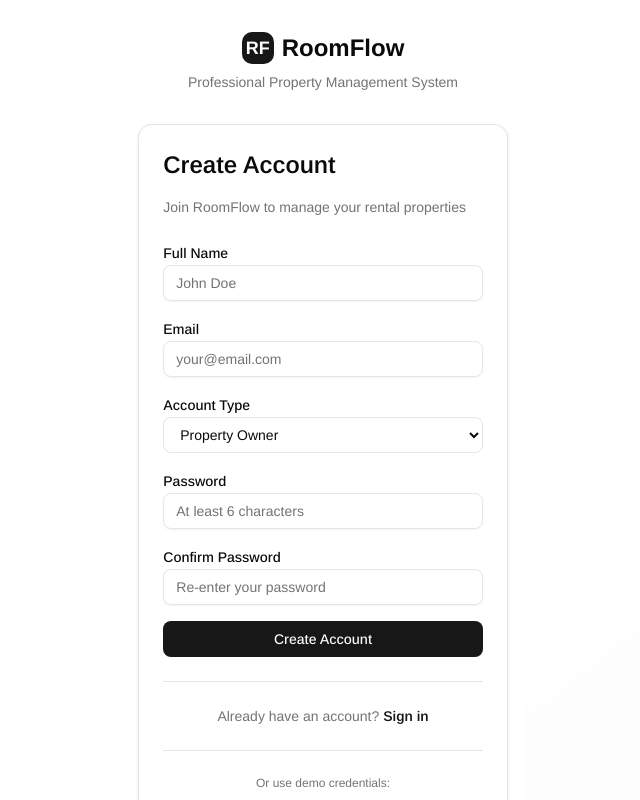
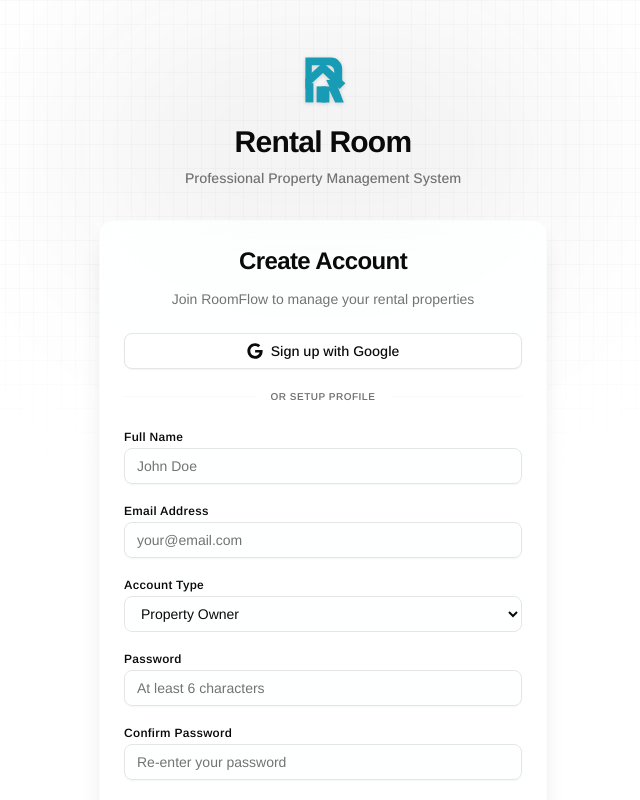
Before and after one commit to kimthuyveng20/rental-room, a Next.js app: page /register in a window 1280 px wide. Shown: the top 800 px of the page, without its empty margins (317-957 px from the left). Built offline with nearby package versions, Linux system fonts and the light colour scheme; no server answers; a web font is replaced by a local one.

Commit message:
Update auth account

```diff
--- a/package.json
+++ b/package.json
@@ -61,6 +61,7 @@
     "next-auth": "^4.24.14",
     "next-intl": "^4.13.0",
     "next-themes": "^0.4.6",
+    "nodemailer": "^9.0.0",
     "pg": "^8.21.0",
     "postgres": "^3.4.9",
     "react": "19.2.4",
@@ -80,6 +81,7 @@
   "devDependencies": {
     "@tailwindcss/postcss": "^4",
     "@types/node": "^20",
+    "@types/nodemailer": "^8.0.1",
     "@types/pg": "^8.20.0",
     "@types/react": "^19",
     "@types/react-dom": "^19",
--- a/src/app/(auth)/layout.tsx
+++ b/src/app/(auth)/layout.tsx
@@ -1,34 +1,65 @@
-import { ReactNode } from 'react';
+'use client';
+
+import { ReactNode, useState, useEffect } from 'react';
+import Image from 'next/image';
 
 export default function AuthLayout({ children }: { children: ReactNode }) {
+  // Initialize to empty string to ensure Server and Client match on first load
+  const [currentYear, setCurrentYear] = useState<string | number>('');
+
+  useEffect(() => {
+    // This runs strictly on the client after mounting, updating the date safely
+    setCurrentYear(new Date().getFullYear());
+  }, []);
+
   return (
-    <div className="min-h-screen bg-gradient-to-br from-background via-background to-muted/30 flex flex-col">
-      {/* Header */}
-      <div className="flex-1 flex flex-col">
-        <div className="pt-8 px-4 text-center">
-          <div className="flex items-center justify-center gap-2 mb-2">
-            <div className="w-8 h-8 bg-primary rounded-lg flex items-center justify-center">
-              <span className="text-white font-bold text-lg">RF</span>
-            </div>
-            <h1 className="text-2xl font-bold text-foreground">RoomFlow</h1>
+    <div className="relative  bg-background flex flex-col justify-between overflow-hidden">
+      {/* Subtle Background Decorative Gradients & Grid */}
+      <div
+        className="absolute inset-0 bg-[linear-gradient(to_right,#8080800a_1px,transparent_1px),linear-gradient(to_bottom,#8080800a_1px,transparent_1px)] bg-[size:14px_24px] [mask-image:radial-gradient(ellipse_60%_50%_at_50%_0%,#000_70%,transparent_100%)] pointer-events-none"
+        aria-hidden="true"
+      />
+      <div
+        className="absolute top-0 left-1/2 -translate-x-1/2 w-[500px] h-[300px] bg-primary/5 blur-[80px] rounded-full pointer-events-none"
+        aria-hidden="true"
+      />
+
+      {/* Header Section */}
+      <header className="pt-12 pb-4 px-4 text-center z-10 animate-in fade-in slide-in-from-top-4 duration-500">
+        <div className="flex flex-col items-center justify-center gap-3 mb-2">
+          {/* Logo Wrapper Container */}
+          <div className="relative drop-shadow-sm transition-transform hover:scale-105 duration-300">
+            <Image
+              src="/rental-logo.svg"
+              alt="Rental Room Logo"
+              width={64}
+              height={64}
+              priority
+              className="object-contain"
+            />
           </div>
-          <p className="text-muted-foreground text-sm">
-            Professional Property Management System
-          </p>
+          <h1 className="text-3xl font-extrabold tracking-tight text-foreground bg-clip-text">
+            Rental Room
+          </h1>
         </div>
+        <p className="text-muted-foreground text-sm max-w-xs mx-auto font-medium">
+          Professional Property Management System
+        </p>
+      </header>
 
-        {/* Content */}
-        <div className="flex-1 flex items-center justify-center p-4">
+      {/* Main Form Content */}
+      <main className="flex-1 flex items-center justify-center p-4 z-10 animate-in fade-in zoom-in-95 duration-500">
+        <div className="w-full max-w-md transition-all duration-300">
           {children}
         </div>
-      </div>
+      </main>
 
-      {/* Footer */}
-      <div className="py-6 px-4 text-center border-t">
-        <p className="text-xs text-muted-foreground">
-          © 2024 RoomFlow. All rights reserved.
+      {/* Footer Section */}
+      <footer className="py-6 px-4 text-center border-t bg-muted/20 backdrop-blur-sm z-10">
+        <p className="text-xs text-muted-foreground/80 tracking-wide font-medium">
+          &copy; {currentYear} Rental Room. All rights reserved.
         </p>
-      </div>
+      </footer>
     </div>
   );
 }
--- a/src/app/(auth)/login/page.tsx
+++ b/src/app/(auth)/login/page.tsx
@@ -8,22 +8,25 @@
 import { Input } from '@/src/components/ui/input';
 import { Card, CardContent, CardDescription, CardHeader, CardTitle } from '@/src/components/ui/card';
 import { Alert, AlertDescription } from '@/src/components/ui/alert';
-import { AlertCircle } from 'lucide-react';
+import { AlertCircle, CheckCircle } from 'lucide-react';
 
 export default function SignIn() {
   const router = useRouter();
   const [email, setEmail] = useState('');
   const [password, setPassword] = useState('');
   const [isLoading, setIsLoading] = useState(false);
+  const [isGoogleLoading, setIsGoogleLoading] = useState(false);
   const [error, setError] = useState('');
+  const [success, setSuccess] = useState('');
 
-  const handleSubmit = async (e: React.FormEvent) => {
+  // Handle Standard Credentials Login
+  const handleCredentialsSubmit = async (e: React.FormEvent) => {
     e.preventDefault();
     setIsLoading(true);
     setError('');
+    setSuccess('');
 
     try {
-      // .toLowerCase().trim() ensures spacing issues or accidental caps don't reject valid users
       const result = await signIn('credentials', {
         email: email.toLowerCase().trim(),
         password,
@@ -31,11 +34,10 @@
       });
 
       if (result?.error) {
-        // Keeps errors vague for production security (don't tell attackers if the email exists)
         setError('Invalid email or password');
       } else if (result?.ok) {
         router.push('/dashboard');
-        router.refresh(); // Forces Next.js to re-verify the active layout session
+        router.refresh();
       }
     } catch (err) {
       setError('An error occurred. Please try again.');
@@ -44,8 +46,49 @@
     }
   };
 
+  // Handle Email Magic Link / Code Login
+  const handleEmailMagicLinkSubmit = async () => {
+    if (!email || !email.includes('@')) {
+      setError('Please enter a valid email address first.');
+      return;
+    }
+    setIsLoading(true);
+    setError('');
+    setSuccess('');
+
+    try {
+      const result = await signIn('email', {
+        email: email.toLowerCase().trim(),
+        redirect: false,
+      });
+
+      if (result?.error) {
+        setError('Could not send verification email. Please try again.');
+      } else if (result?.ok) {
+        setSuccess('A verification link has been sent to your email address!');
+      }
+    } catch (err) {
+      setError('An error occurred. Please try again.');
+    } finally {
+      setIsLoading(false);
+    }
+  };
+
+  // Handle Google OAuth Login
+  const handleGoogleSignIn = async () => {
+    setIsGoogleLoading(true);
+    setError('');
+    try {
+      // Directs user straight to Google account chooser, then back to dashboard
+      await signIn('google', { callbackUrl: '/dashboard' });
+    } catch (err) {
+      setError('Failed to authenticate with Google.');
+      setIsGoogleLoading(false);
+    }
+  };
+
   return (
-    <div className="min-h-screen bg-background flex items-center justify-center p-4">
+    <div className="bg-background flex items-center justify-center p-4">
       <div className="w-full max-w-md">
         <Card>
           <CardHeader className="space-y-2">
@@ -54,8 +97,28 @@
               Sign in to your Rental Management account
             </CardDescription>
           </CardHeader>
-          <CardContent>
-            <form onSubmit={handleSubmit} className="space-y-4">
+          <CardContent className="space-y-4">
+
+            {/* Google Authentication Button */}
+            <Button
+              type="button"
+              variant="outline"
+              className="w-full flex items-center justify-center gap-2"
+              onClick={handleGoogleSignIn}
+              disabled={isLoading || isGoogleLoading}
+            >
+              <svg className="h-4 w-4" aria-hidden="true" focusable="false" data-prefix="fab" data-icon="google" role="img" xmlns="http://www.w3.org/2000/svg" viewBox="0 0 488 512">
+                <path fill="currentColor" d="M488 261.8C488 403.3 391.1 504 248 504 110.8 504 0 393.2 0 256S110.8 8 248 8c66.8 0 123 24.5 166.3 64.9l-67.5 64.9C258.5 52.6 94.3 116.6 94.3 256c0 86.5 69.1 156.6 153.7 156.6 98.2 0 135-70.4 140.8-106.9H248v-85.3h236.1c2.3 12.7 3.9 24.9 3.9 41.4z"></path>
+              </svg>
+              {isGoogleLoading ? 'Connecting...' : 'Continue with Google'}
+            </Button>
+
+            <div className="relative flex items-center py-2">
+              <div className="flex-grow border-t border-muted" />
+              <span className="flex-shrink mx-4 text-xs uppercase text-muted-foreground">Or securely use</span>
+              <div className="flex-grow border-t border-muted" />
+            </div>
+
             {error && (
               <Alert variant="destructive">
                 <AlertCircle className="h-4 w-4" />
@@ -63,11 +126,16 @@
               </Alert>
             )}
 
+            {success && (
+              <Alert className="border-green-600 bg-green-50">
+                <CheckCircle className="h-4 w-4 text-green-600" />
+                <AlertDescription className="text-green-800">{success}</AlertDescription>
+              </Alert>
+            )}
+
+            <form onSubmit={handleCredentialsSubmit} className="space-y-4">
               <div className="space-y-2">
-                <label
-                  htmlFor="email"
-                  className="text-sm font-medium text-foreground"
-                >
+                <label htmlFor="email" className="text-sm font-medium text-foreground">
                   Email
                 </label>
                 <Input
@@ -76,38 +144,41 @@
                   placeholder="name@example.com"
                   value={email}
                   onChange={(e) => setEmail(e.target.value)}
-                  disabled={isLoading}
+                  disabled={isLoading || isGoogleLoading}
                   required
                 />
               </div>
 
               <div className="space-y-2">
-                <div className="flex items-center justify-between">
-                  <label
-                    htmlFor="password"
-                    className="text-sm font-medium text-foreground"
-                  >
+                <label htmlFor="password" className="text-sm font-medium text-foreground">
                   Password
                 </label>
-                </div>
                 <Input
                   id="password"
                   type="password"
                   placeholder="••••••••"
                   value={password}
                   onChange={(e) => setPassword(e.target.value)}
-                  disabled={isLoading}
-                  required
+                  disabled={isLoading || isGoogleLoading}
                 />
               </div>
 
+              <div className="grid grid-cols-2 gap-2 pt-2">
                 <Button
                   type="submit"
-                className="w-full"
-                disabled={isLoading}
+                  disabled={isLoading || isGoogleLoading || !password}
                 >
-                {isLoading ? 'Signing in...' : 'Sign In'}
+                  {isLoading ? 'Signing in...' : 'With Password'}
                 </Button>
+                <Button
+                  type="button"
+                  variant="secondary"
+                  onClick={handleEmailMagicLinkSubmit}
+                  disabled={isLoading || isGoogleLoading}
+                >
+                  Send Sign-In Code
+                </Button>
+              </div>
             </form>
 
             <div className="mt-6 pt-6 border-t text-center">
--- a/src/app/(auth)/register/page.tsx
+++ b/src/app/(auth)/register/page.tsx
@@ -8,7 +8,7 @@
 import { Input } from '@/src/components/ui/input';
 import { Card, CardContent, CardDescription, CardHeader, CardTitle } from '@/src/components/ui/card';
 import { Alert, AlertDescription } from '@/src/components/ui/alert';
-import { AlertCircle, CheckCircle } from 'lucide-react';
+import { AlertCircle, CheckCircle, LoaderCircle } from 'lucide-react';
 
 type UserRole = 'owner' | 'tenant' | 'admin';
 
@@ -22,6 +22,7 @@
     role: 'owner' as UserRole,
   });
   const [isLoading, setIsLoading] = useState(false);
+  const [isGoogleLoading, setIsGoogleLoading] = useState(false);
   const [error, setError] = useState('');
   const [success, setSuccess] = useState('');
 
@@ -31,32 +32,38 @@
     setError('');
   };
 
+  const handleGoogleSignIn = async () => {
+    setIsGoogleLoading(true);
+    setError('');
+    try {
+      await signIn('google', { callbackUrl: '/dashboard' });
+    } catch (err) {
+      setError('Failed to authenticate with Google.');
+      setIsGoogleLoading(false);
+    }
+  };
+
   const validateForm = () => {
     if (!formData.email || !formData.password || !formData.fullName || !formData.confirmPassword) {
       setError('All fields are required');
       return false;
     }
-
     if (formData.email.length < 3 || !formData.email.includes('@')) {
       setError('Please enter a valid email address');
       return false;
     }
-
     if (formData.password.length < 6) {
       setError('Password must be at least 6 characters');
       return false;
     }
-
     if (formData.password !== formData.confirmPassword) {
       setError('Passwords do not match');
       return false;
     }
-
     if (formData.fullName.length < 2) {
       setError('Full name must be at least 2 characters');
       return false;
     }
-
     return true;
   };
 
@@ -65,19 +72,14 @@
     setError('');
     setSuccess('');
 
-    if (!validateForm()) {
-      return;
-    }
+    if (!validateForm()) return;
 
     setIsLoading(true);
 
     try {
-      // 1. Call your real backend registration API
       const response = await fetch('/api/auth/register', {
         method: 'POST',
-        headers: {
-          'Content-Type': 'application/json',
-        },
+        headers: { 'Content-Type': 'application/json' },
         body: JSON.stringify({
           email: formData.email,
           password: formData.password,
@@ -94,7 +96,6 @@
 
       setSuccess('Account created successfully! Logging you in...');
 
-      // 2. Automatically log them in with NextAuth credentials provider
       const result = await signIn('credentials', {
         email: formData.email.toLowerCase().trim(),
         password: formData.password,
@@ -118,36 +119,58 @@
   };
 
   return (
-    <div className="min-h-screen bg-background flex items-center justify-center p-4">
-      <div className="w-full max-w-md">
-        <Card>
-          <CardHeader className="space-y-2">
-            <CardTitle className="text-2xl">Create Account</CardTitle>
-            <CardDescription>
+    <Card className="w-full border-muted/40 shadow-xl bg-card/70 backdrop-blur-md">
+      <CardHeader className="space-y-1">
+        <CardTitle className="text-2xl font-bold tracking-tight text-center">Create Account</CardTitle>
+        <CardDescription className="text-center">
           Join RoomFlow to manage your rental properties
         </CardDescription>
       </CardHeader>
-          <CardContent>
-            <form onSubmit={handleSubmit} className="space-y-4">
+      <CardContent className="space-y-4">
+
+        {/* Google Signup Shortcut */}
+        <Button
+          type="button"
+          variant="outline"
+          className="w-full flex items-center justify-center gap-2 hover:bg-muted/50 transition-colors"
+          onClick={handleGoogleSignIn}
+          disabled={isLoading || isGoogleLoading}
+        >
+          {isGoogleLoading ? (
+            <LoaderCircle className="h-4 w-4 animate-spin text-muted-foreground" />
+          ) : (
+            <svg className="h-4 w-4" aria-hidden="true" focusable="false" data-prefix="fab" data-icon="google" role="img" xmlns="http://www.w3.org/2000/svg" viewBox="0 0 488 512">
+              <path fill="currentColor" d="M488 261.8C488 403.3 391.1 504 248 504 110.8 504 0 393.2 0 256S110.8 8 248 8c66.8 0 123 24.5 166.3 64.9l-67.5 64.9C258.5 52.6 94.3 116.6 94.3 256c0 86.5 69.1 156.6 153.7 156.6 98.2 0 135-70.4 140.8-106.9H248v-85.3h236.1c2.3 12.7 3.9 24.9 3.9 41.4z"></path>
+            </svg>
+          )}
+          {isGoogleLoading ? 'Connecting...' : 'Sign up with Google'}
+        </Button>
+
+        <div className="relative flex items-center py-1">
+          <div className="flex-grow border-t border-muted/60" />
+          <span className="flex-shrink mx-4 text-[10px] font-semibold tracking-wider uppercase text-muted-foreground">
+            Or setup profile
+          </span>
+          <div className="flex-grow border-t border-muted/60" />
+        </div>
+
+        <form onSubmit={handleSubmit} className="space-y-3.5">
           {error && (
-                <Alert variant="destructive">
+            <Alert variant="destructive" className="py-2 px-3 animate-in fade-in duration-200">
               <AlertCircle className="h-4 w-4" />
-                  <AlertDescription>{error}</AlertDescription>
+              <AlertDescription className="text-xs">{error}</AlertDescription>
             </Alert>
           )}
 
           {success && (
-                <Alert className="border-green-600 bg-green-50">
-                  <CheckCircle className="h-4 w-4 text-green-600" />
-                  <AlertDescription className="text-green-800">{success}</AlertDescription>
+            <Alert className="border-green-600/30 bg-green-500/10 py-2 px-3 animate-in fade-in duration-200">
+              <CheckCircle className="h-4 w-4 text-green-600 dark:text-green-400" />
+              <AlertDescription className="text-xs text-green-700 dark:text-green-300">{success}</AlertDescription>
             </Alert>
           )}
 
-              <div className="space-y-2">
-                <label
-                  htmlFor="fullName"
-                  className="text-sm font-medium text-foreground"
-                >
+          <div className="space-y-1.5">
+            <label htmlFor="fullName" className="text-xs font-semibold tracking-wide text-foreground">
               Full Name
             </label>
             <Input
@@ -157,17 +180,15 @@
               name="fullName"
               value={formData.fullName}
               onChange={handleChange}
-                  disabled={isLoading}
+              disabled={isLoading || isGoogleLoading}
               required
+              className="bg-background/50"
             />
           </div>
 
-              <div className="space-y-2">
-                <label
-                  htmlFor="email"
-                  className="text-sm font-medium text-foreground"
-                >
-                  Email
+          <div className="space-y-1.5">
+            <label htmlFor="email" className="text-xs font-semibold tracking-wide text-foreground">
+              Email Address
             </label>
             <Input
               id="email"
@@ -176,16 +197,14 @@
               name="email"
               value={formData.email}
               onChange={handleChange}
-                  disabled={isLoading}
+              disabled={isLoading || isGoogleLoading}
               required
+              className="bg-background/50"
             />
           </div>
 
-              <div className="space-y-2">
-                <label
-                  htmlFor="role"
-                  className="text-sm font-medium text-foreground"
-                >
+          <div className="space-y-1.5">
+            <label htmlFor="role" className="text-xs font-semibold tracking-wide text-foreground">
               Account Type
             </label>
             <select
@@ -193,8 +212,8 @@
               name="role"
               value={formData.role}
               onChange={handleChange}
-                  disabled={isLoading}
-                  className="w-full px-3 py-2 border border-input bg-background rounded-md text-sm ring-offset-background placeholder:text-muted-foreground focus:outline-none focus:ring-2 focus:ring-ring focus:ring-offset-2 disabled:cursor-not-allowed disabled:opacity-50"
+              disabled={isLoading || isGoogleLoading}
+              className="w-full px-3 py-2 border border-input bg-background/50 rounded-md text-sm ring-offset-background placeholder:text-muted-foreground focus:outline-none focus:ring-2 focus:ring-ring focus:ring-offset-2 disabled:cursor-not-allowed disabled:opacity-50 transition-shadow"
             >
               <option value="owner">Property Owner</option>
               <option value="tenant">Tenant</option>
@@ -202,11 +221,8 @@
             </select>
           </div>
 
-              <div className="space-y-2">
-                <label
-                  htmlFor="password"
-                  className="text-sm font-medium text-foreground"
-                >
+          <div className="space-y-1.5">
+            <label htmlFor="password" className="text-xs font-semibold tracking-wide text-foreground">
               Password
             </label>
             <Input
@@ -216,16 +232,14 @@
               name="password"
               value={formData.password}
               onChange={handleChange}
-                  disabled={isLoading}
+              disabled={isLoading || isGoogleLoading}
               required
+              className="bg-background/50"
             />
           </div>
 
-              <div className="space-y-2">
-                <label
-                  htmlFor="confirmPassword"
-                  className="text-sm font-medium text-foreground"
-                >
+          <div className="space-y-1.5">
+            <label htmlFor="confirmPassword" className="text-xs font-semibold tracking-wide text-foreground">
               Confirm Password
             </label>
             <Input
@@ -235,54 +249,40 @@
               name="confirmPassword"
               value={formData.confirmPassword}
               onChange={handleChange}
-                  disabled={isLoading}
+              disabled={isLoading || isGoogleLoading}
               required
+              className="bg-background/50"
             />
           </div>
 
           <Button
             type="submit"
-                className="w-full"
-                disabled={isLoading}
+            className="w-full mt-2 font-medium"
+            disabled={isLoading || isGoogleLoading}
           >
-                {isLoading ? 'Creating account...' : 'Create Account'}
+            {isLoading ? (
+              <span className="flex items-center gap-2">
+                <LoaderCircle className="h-4 w-4 animate-spin" />
+                Creating account...
+              </span>
+            ) : (
+              'Create Account'
+            )}
           </Button>
         </form>
 
-            <div className="mt-6 pt-6 border-t text-center">
-              <p className="text-sm text-muted-foreground">
+        <div className="pt-4 border-t text-center">
+          <p className="text-xs text-muted-foreground">
             Already have an account?{' '}
             <Link
               href="/login"
-                  className="font-semibold text-primary hover:underline"
+              className="font-semibold text-primary hover:underline underline-offset-4"
             >
               Sign in
             </Link>
           </p>
         </div>
-
-            <div className="mt-6 pt-6 border-t">
-              <p className="text-xs text-muted-foreground text-center mb-4">
-                Or use demo credentials:
-              </p>
-              <div className="space-y-2 text-xs">
-                <p className="text-muted-foreground">
-                  <span className="font-semibold">Owner:</span> owner@example.com
-                </p>
-                <p className="text-muted-foreground">
-                  <span className="font-semibold">Tenant:</span> tenant@example.com
-                </p>
-                <p className="text-muted-foreground">
-                  <span className="font-semibold">Admin:</span> admin@example.com
-                </p>
-                <p className="text-muted-foreground">
-                  <span className="font-semibold">Password:</span> any (demo)
-                </p>
-              </div>
-            </div>
       </CardContent>
     </Card>
-      </div>
-    </div>
   );
 }
--- a/src/components/dashboard-layout.tsx
+++ b/src/components/dashboard-layout.tsx
@@ -110,7 +110,7 @@
     setLoggingOut(true);
 
     await signOut({
-      callbackUrl: '/',
+      callbackUrl: '/login',
     });
   } catch (error) {
     console.error('Logout failed:', error);
```
Also changed, not shown: docker-compose.yml (+16 -0 lines), src/lib/auth.ts (+48 -18 lines), 1 other file (tests, documents, lock files or other folders). Lines whose indentation alone changed are shown as unchanged.
